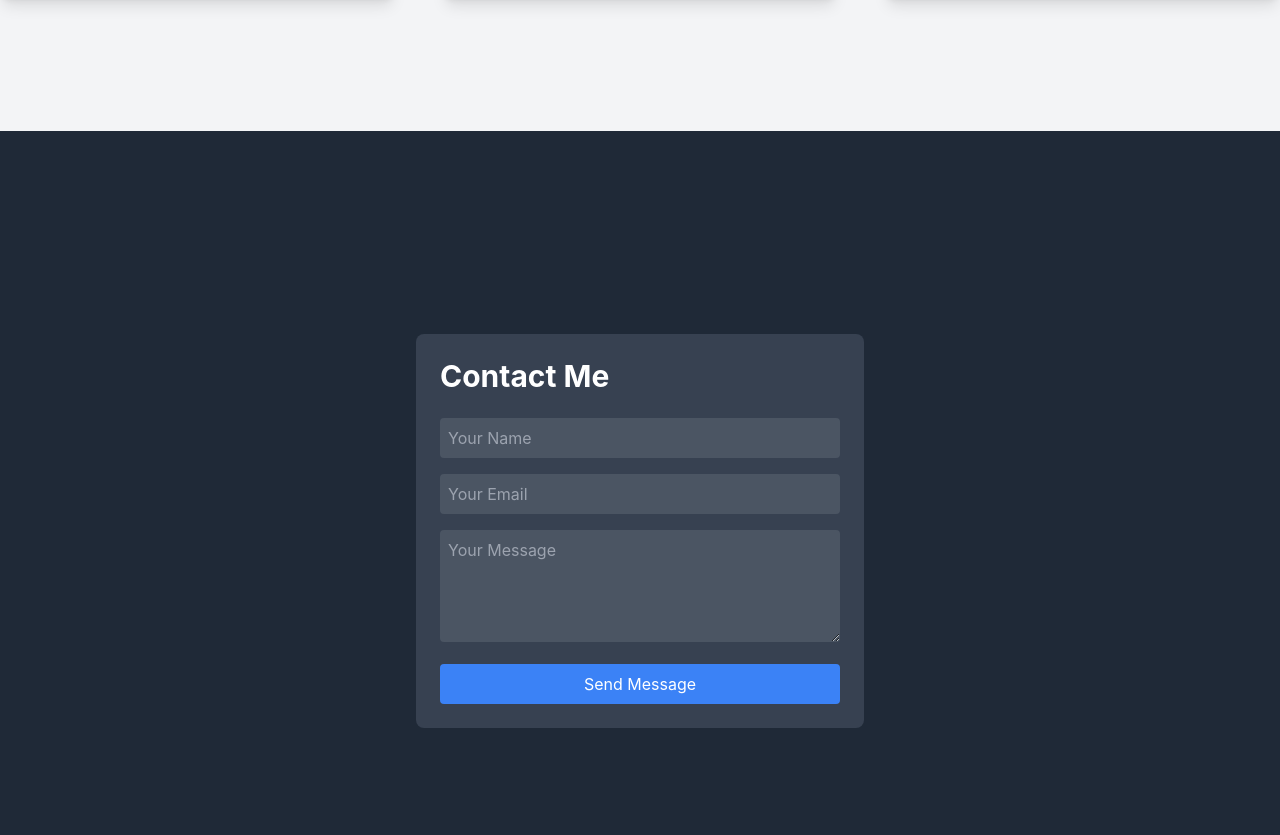
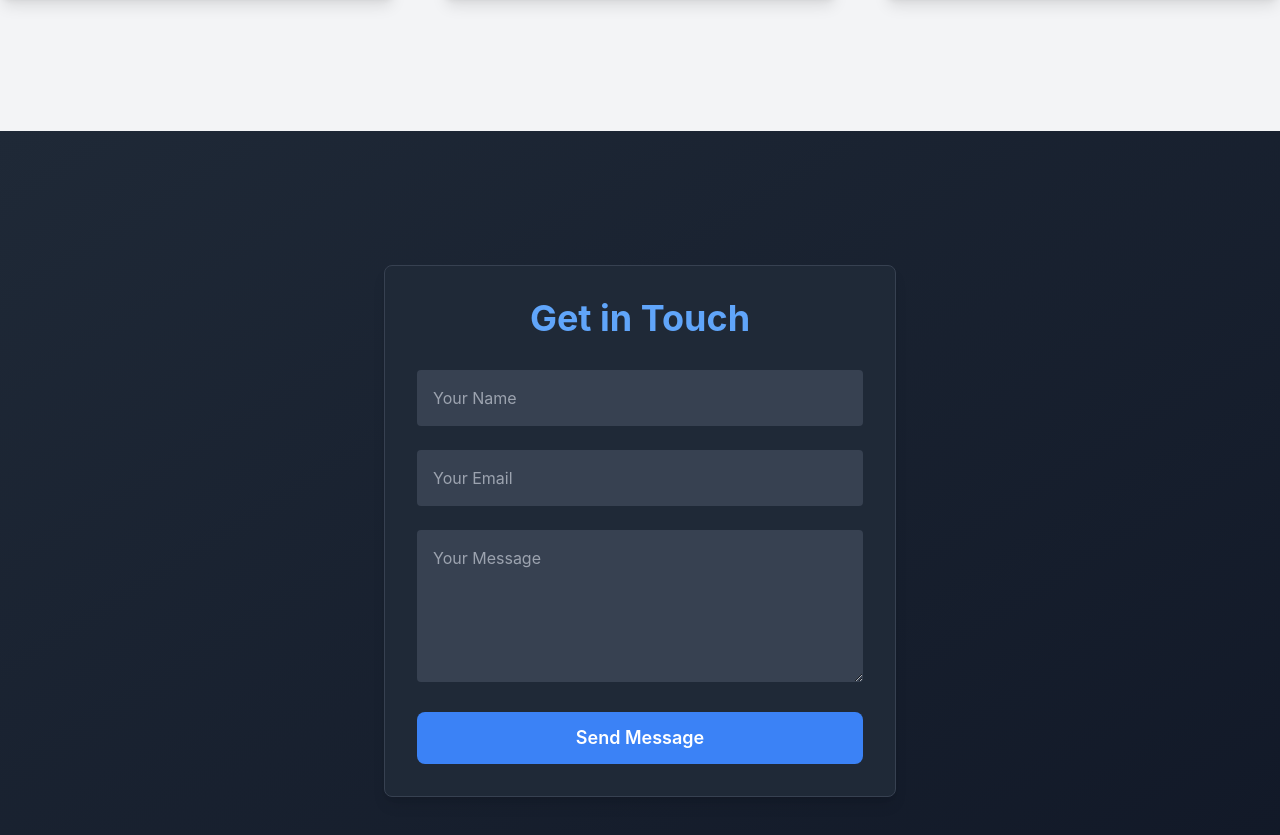
Before and after one commit to azwadkm22/Portfolio, a React (Create React App) app: page / in a window 1280 px wide. Shown: the part 5667-6502 px from the top of the page. Built offline with nearby package versions, Linux system fonts and the light colour scheme.

Commit message:
Changed the design for Contact section

```diff
--- a/src/components/Contact.js
+++ b/src/components/Contact.js
@@ -19,37 +19,52 @@ function Contact() {
     };
 
     return (
-        <div className="h-screen flex items-center justify-center bg-gray-800 text-white">
-            <form onSubmit={handleSubmit} className="max-w-md w-full p-6 bg-gray-700 rounded-lg">
-                <h1 className="text-3xl font-bold mb-6">Contact Me</h1>
+        <div className="min-h-screen flex items-center justify-center bg-gradient-to-br from-gray-800 to-gray-900 text-white">
+            <form onSubmit={handleSubmit} className="max-w-lg w-full p-8 bg-gray-800 shadow-lg rounded-lg border border-gray-700">
+                <h1 className="text-4xl font-bold mb-8 text-center text-blue-400">Get in Touch</h1>
+
+                <div className="relative mb-6">
                     <input
                         type="text"
                         name="name"
                         placeholder="Your Name"
                         value={formData.name}
                         onChange={handleChange}
-                    className="w-full p-2 mb-4 bg-gray-600 text-white border-none rounded"
+                        className="w-full p-4 bg-gray-700 text-white rounded focus:outline-none focus:ring-2 focus:ring-blue-500 transition duration-200"
                         required
                     />
+                </div>
+
+                <div className="relative mb-6">
                     <input
                         type="email"
                         name="email"
                         placeholder="Your Email"
                         value={formData.email}
                         onChange={handleChange}
-                    className="w-full p-2 mb-4 bg-gray-600 text-white border-none rounded"
+                        className="w-full p-4 bg-gray-700 text-white rounded focus:outline-none focus:ring-2 focus:ring-blue-500 transition duration-200"
                         required
                     />
+                </div>
+
+                <div className="relative mb-6">
                     <textarea
                         name="message"
                         placeholder="Your Message"
                         value={formData.message}
                         onChange={handleChange}
-                    className="w-full p-2 mb-4 bg-gray-600 text-white border-none rounded"
-                    rows="4"
+                        className="w-full p-4 bg-gray-700 text-white rounded focus:outline-none focus:ring-2 focus:ring-blue-500 transition duration-200"
+                        rows="5"
                         required
                     ></textarea>
-                <button type="submit" className="w-full bg-blue-500 p-2 rounded text-white">Send Message</button>
+                </div>
+
+                <button
+                    type="submit"
+                    className="w-full bg-blue-500 hover:bg-blue-600 p-3 rounded-lg text-white font-semibold text-lg transition-all duration-200 transform hover:scale-105"
+                >
+                    Send Message
+                </button>
             </form>
         </div>
     );
```
Lines whose indentation alone changed are shown as unchanged.
